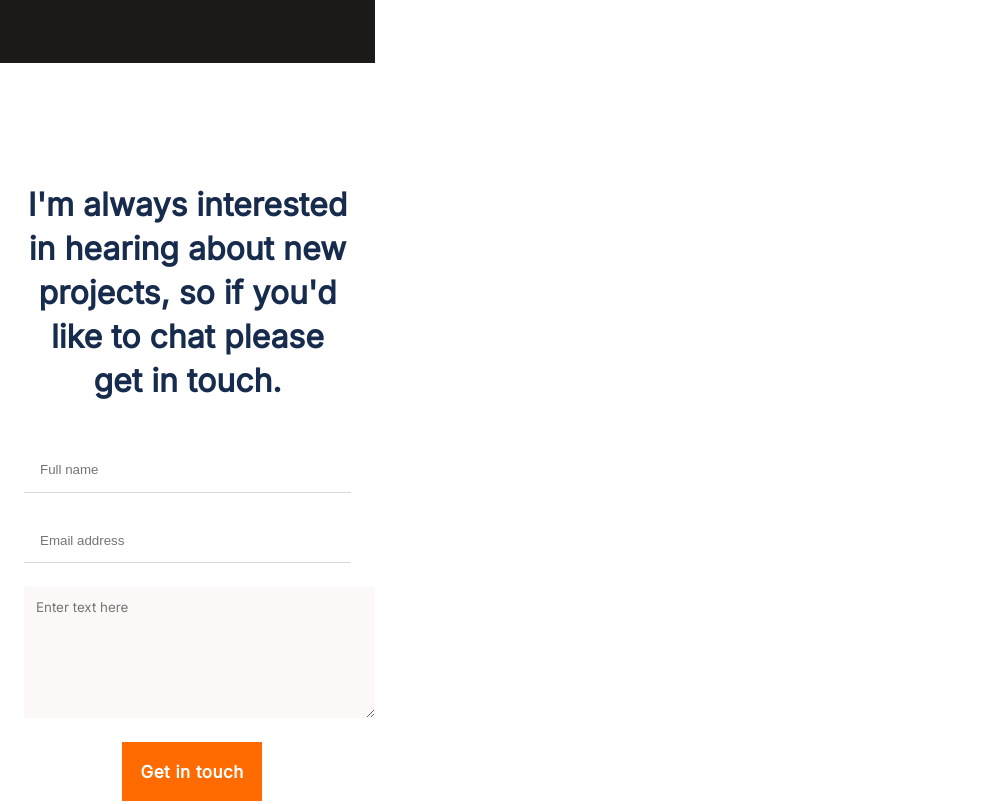
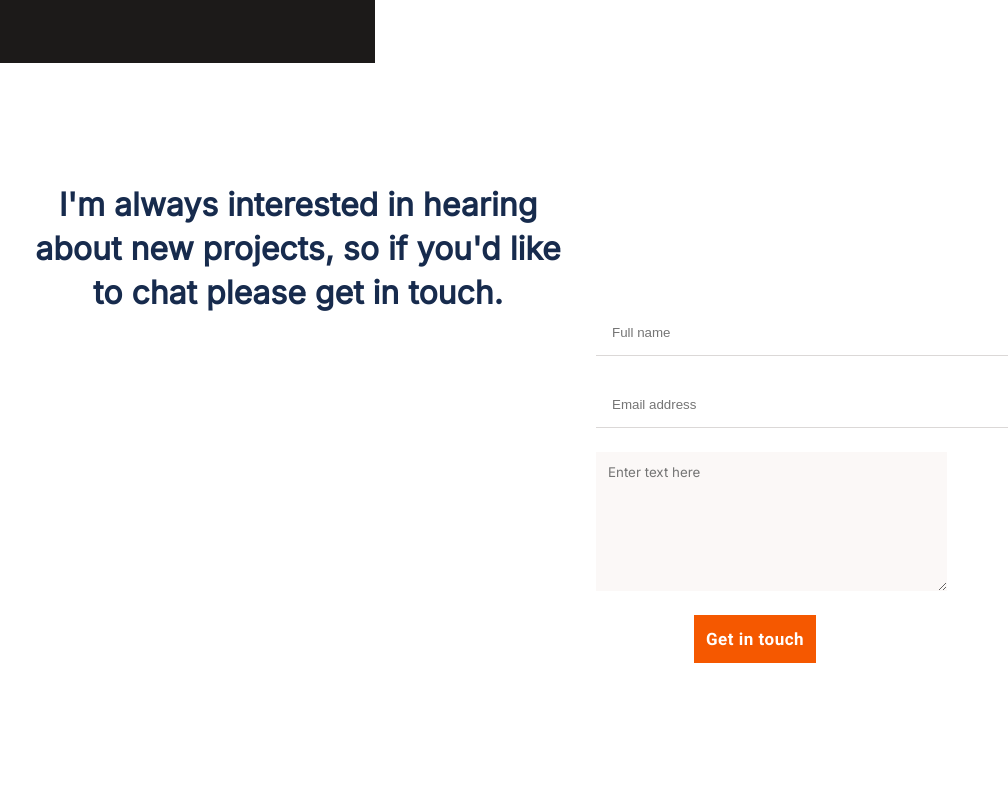
Before and after one commit to joramot/portfolio, a website: page index.html in a window 1280 px wide. Shown: the part 5883-6687 px from the top of the page, without its empty margins (0-1008 px from the left). Drawn offline with Linux system fonts and the light colour scheme.

Commit message:
Update the CSS  of the contact form

```diff
--- a/css/responsive.css
+++ b/css/responsive.css
@@ -567,6 +567,79 @@
     font-size: 18px;
   }
 
+  /* *BEGIN Contact Form Section* */
+
+.contact-container-rwd {
+  width: 100%;
+  display: flex;
+  flex-direction: row;
+  background-color: #fff;
+  color: #262626;
+  justify-items: center;
+  justify-content: center;
+}
+
+.contact-form {
+  margin: 8.125rem 0 9.625rem 0;
+  display: flex;
+  flex-direction: column;
+  align-items: flex-start;
+  font-family: Inter, sans-serif;
+  font-size: 15px;
+  font-weight: 400;
+  line-height: 24px;
+  text-align: left;
+  align-self: center;
+}
+
+.contact_form textarea {
+  resize: none;
+}
+
+input {
+  width: 295px;
+  height: 18px;
+  border: 0;
+  margin-left: 16px;
+}
+
+input[type='email'] {
+  margin-top: 39px
+  ;
+}
+
+input[type='submit'] {
+  width: 122px;
+  height: 48px;
+  margin-top: 24px;
+  background-color: #f55800;
+  color: #fff;
+  font-family: Roboto, sans-serif;
+  font-size: 17px;
+  font-weight: 700;
+  line-height: 24px;
+  letter-spacing: 0.03em;
+  text-align: center;
+}
+
+textarea {
+  margin-top: 24px;
+  padding: 12px;
+  border: 0;
+  font-family: Inter, sans-serif;
+  background: #fbf8f7;
+}
+
+.separator-line {
+  margin-top: 14px;
+  width: 684px;
+  height: 1px;
+  background: #dbd8d7;
+  border: 0;
+}
+
+/* *END CONTACT FORM SECTION* */
+
   /* *BEGIN Footer Section */
 
 .footer hr {
--- a/index.html
+++ b/index.html
@@ -13,7 +13,7 @@
   <link href="https://fonts.googleapis.com/css2?family=Crete+Round&display=swap" rel="stylesheet">
   <link href="https://fonts.googleapis.com/css2?family=Poppins&display=swap" rel="stylesheet">
   <link href="https://fonts.googleapis.com/css2?family=Inter&family=Poppins&display=swap" rel="stylesheet">
-  <title>Portfolio Jose RM</title>
+  <title>MOBILE VERSION</title>
 </head>
 
 <body>
@@ -196,11 +196,12 @@
         </div>
       </div>
     </section>
-    <section class="contact-form-container">
+
+    <section id="contact" class="contact-form-container contact-container-rwd">
       <p class="support-text-form-section">I'm always interested in hearing about new projects,
         so if you'd like to chat please get in touch.
       </p>
-      <form class="contact_form" action="https://formspree.io/f/mlekejwj" method="post">
+      <form class="contact-form" action="https://formspree.io/f/mlekejwj" method="post">
         <input type="text" id="name" name="user_name" maxlength="30" placeholder="Full name" required />
         <hr class="separator-line">
         <input type="email" id="mail" name="user_email" placeholder="Email address" required />
@@ -209,6 +210,7 @@
         <input class="button" type="submit" value="Get in touch"></input>
       </form>
     </section>
+
     <footer class="bottom-nav footer">
       <hr class="line-div-footer">
       <ul class="social-icons media-links">
@@ -230,7 +232,9 @@
       </ul>
       <img class="home-indicator" src="./images/home-indicator.png" alt="">
     </footer>
+
   </section>
+
 </body>
 
 </html>
```
